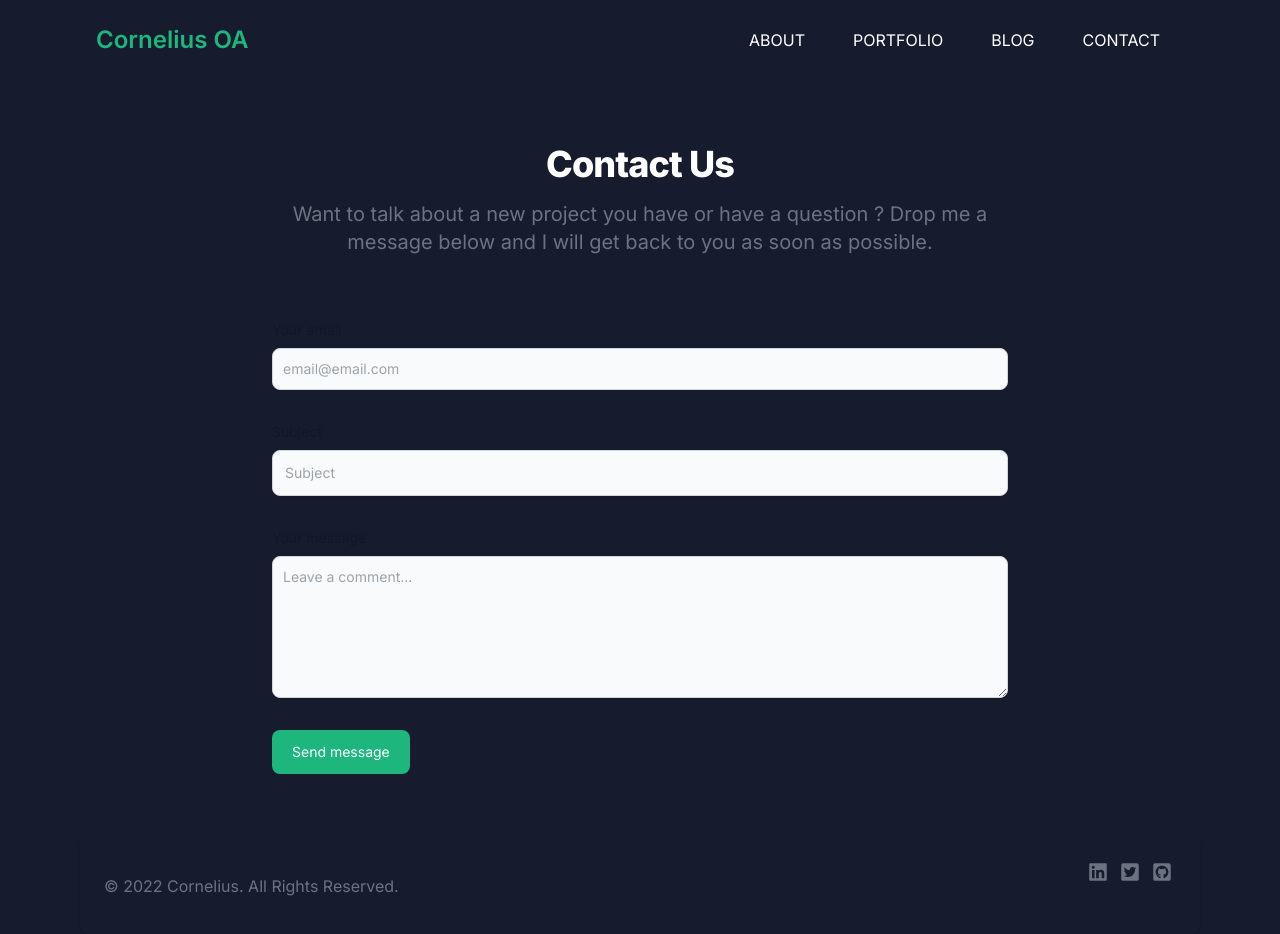
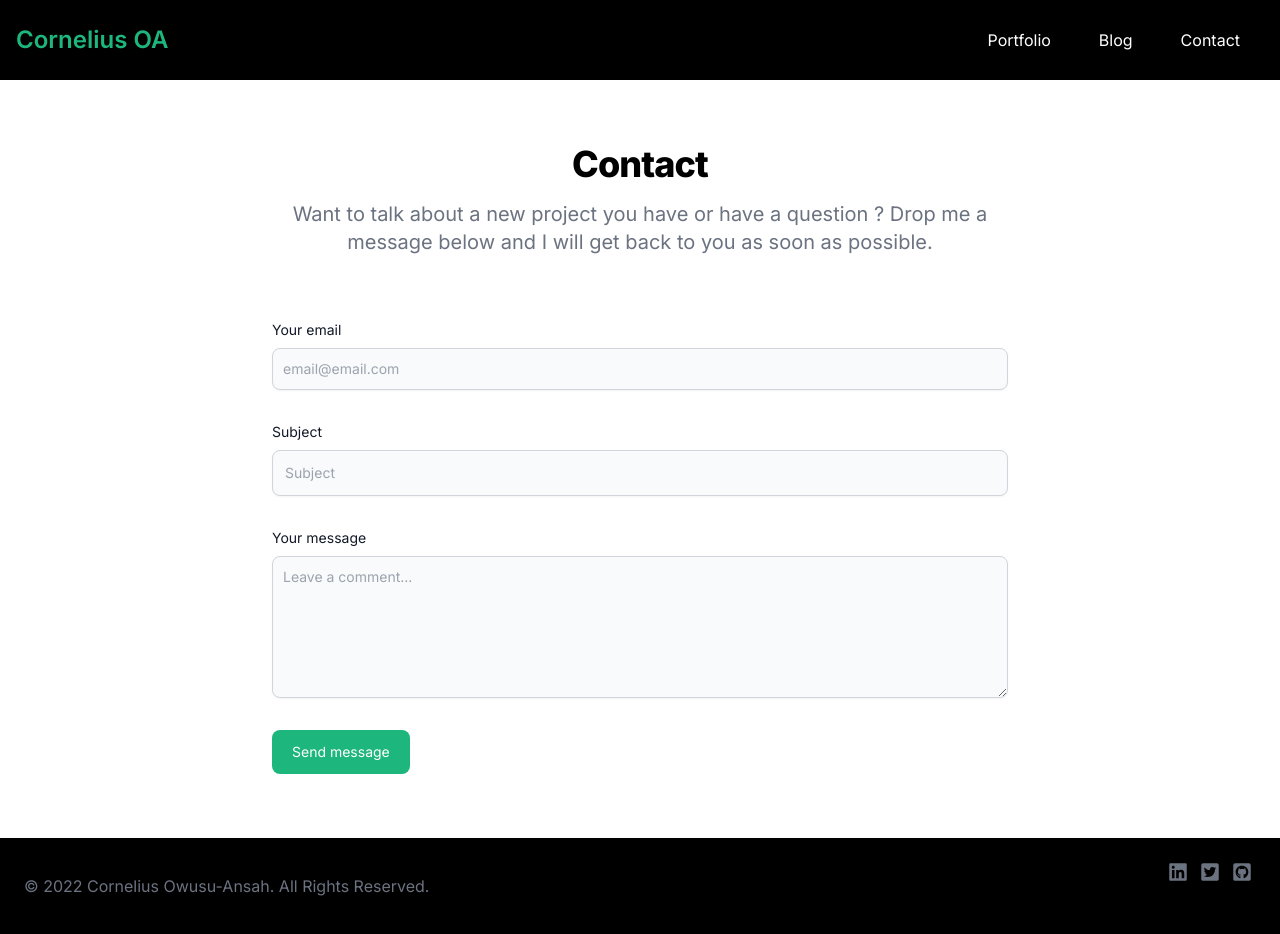
Before and after one commit to thecornisians/portfolio, a Next.js app: page /contact in a window 1280 px wide. Built offline with nearby package versions, Linux system fonts and the light colour scheme.

Commit message:
'Updates to hero and profile pages'

```diff
--- /dev/null
+++ b/components/About.js
@@ -0,0 +1,50 @@
+import Image from "next/image"
+import { icons } from "react-icons"
+import cornelius from "../public/cornelius.JPG"
+import { FaReact,FaBootstrap,FaHtml5 } from 'react-icons/fa'
+import { TbBrandNextjs,TbBrandJavascript,TbBrandCss3,TbBrandTailwind } from "react-icons/tb";
+import { DiNodejs } from "react-icons/di";
+import { SiPostman,SiMongodb,SiExpress } from "react-icons/si";
+
+
+export default function About(){
+    return(
+        // bg-[#2B69B3]
+                <section className='p-4 smooth-scroll bg-[#ebf1f8] mb-5' id="about">
+                    <div className="lg:flex lg:flex-row-reverse align-center justify-center scroll-smooth sm:gap-10 ">
+                      {/* flex flex-col-reverse md:gap-6 align-center justify-center scroll-smooth sm:gap-10 */}
+                      <div className='mx-auto my-auto rounded-full w-96 h-96 mt-20 mb-20 overflow-hidden md:h-96 md:w-96'>
+                             <Image src={cornelius}  alt="cornelius-owusu-ansah"/>
+                        </div>
+
+                      <div className=" text-xl sm:mb-5 max-w-4xl align-middle my-9 text-center p-3">
+                        <h3 className="text-4xl mb-12 font-extrabold text-center lg:text-right">About Me</h3>
+                          <p className="font-md md:font-xl md:text-left mb-2 text-center">I am a Full stack Software Engineer who loves building products that help make the world a little better. Skilled in solving problems with HTML, CSS, JavaScript, React, Nextjs, Node, Express, MongoDB.
+                          </p>
+                          <p className="font-md md:font-xl md:text-left mb-2 text-center" >A lifelong learner with interests spanning different disciplines. We can have a chat about psychology, philosophy, Economics, Physics, etc. I write about my learnings in my weekly newsletter  <a href="https://cowans.substack.com" rel="noreferrer" className="text-[#1DB67D]" target='_blank'>here. </a>
+                            When I am not writing code, you can find me listening to or making music. I occassionaly also write and direct short films/ creative projects. You can see some of my past projects  <a href="https://instagram.com/thecornisians" rel="noreferrer" className="text-[#1DB67D]" target='_blank'>here.</a>
+                          </p>
+                      </div>
+                    </div>
+
+                  <section className="text-center">
+                    <h3 className=" text-2xl md:text-4xl md:mb-12 font-extrabold">Tech Stack and Frameworks</h3>
+                    <div className="flex text-6xl gap-2 md:gap-4 mx-auto py-12 justify-center">
+                      <FaReact />
+                      <TbBrandNextjs />
+                      <TbBrandJavascript />
+                      <FaHtml5 />
+                      <TbBrandCss3 />
+                      <TbBrandTailwind />
+                      <FaBootstrap />
+                      <DiNodejs />
+                      <SiExpress />
+                      <SiMongodb />
+                      <SiPostman />
+                    </div>
+
+                  </section>
+                </section>
+
+    )
+}
--- a/components/Footer.js
+++ b/components/Footer.js
@@ -5,8 +5,8 @@ import { FaGithubSquare } from "react-icons/fa"
 
 export default function Footer(){
     return (
-        <footer className="p-4 rounded-lg shadow md:items-center md:justify-between md:p-6 dark:bg-gray-800 md:flex lg:flex">
-            <span className="text-md text-gray-500 sm:text-center dark:text-gray-400">© 2022 Cornelius. All Rights Reserved.
+        <footer className="p-4 shadow md:items-center md:justify-between md:p-6 dark:bg-gray-800 md:flex lg:flex bg-black text-white">
+            <span className="text-md text-gray-500 sm:text-center dark:text-gray-400">© 2022 Cornelius Owusu-Ansah. All Rights Reserved.
             </span>
             <ul className="flex flex-wrap items-center gap-2 mt-3 text-md text-gray-500 dark:text-gray-400 sm:mt-0">
                 <li>
--- a/components/Form.js
+++ b/components/Form.js
@@ -2,19 +2,19 @@ export default function Form(){
     return (
     <section>
         <div className="py-8 lg:py-16 px-4 mx-auto max-w-screen-md">
-            <h2 className="mb-4 text-4xl tracking-tight font-extrabold text-center text-white dark:text-white">Contact Us</h2>
+            <h2 className="mb-4 text-4xl tracking-tight font-extrabold text-center text-black dark:text-white">Contact</h2>
             <p className="mb-8 lg:mb-16 font-light text-center text-gray-500 dark:text-gray-400 sm:text-xl">Want to talk about a new project you have or have a question ? Drop me a message below and I will get back to you as soon as possible.</p>
-            <form action="#" className="space-y-8">
+            <form action="mailto:thecornisians@gmail.com" method="post" enctype="text/plain" className="space-y-8">
                 <div>
-                    <label for="email" className="block mb-2 text-sm font-medium text-gray-900 dark:text-gray-300">Your email</label>
+                    <label htmlFor="email" className="block mb-2 text-sm font-medium text-gray-900 dark:text-gray-300">Your email</label>
                     <input type="email" id="email" className="shadow-sm bg-gray-50 border border-gray-300 text-gray-900 text-sm rounded-lg focus:ring-primary-500 focus:border-primary-500 block w-full p-2.5 dark:bg-gray-700 dark:border-gray-600 dark:placeholder-gray-400 dark:text-white dark:focus:ring-primary-500 dark:focus:border-primary-500 dark:shadow-sm-light" placeholder="email@email.com" required/>
                 </div>
                 <div>
-                    <label for="subject" className="block mb-2 text-sm font-medium text-gray-900 dark:text-gray-300">Subject</label>
+                    <label htmlFor="subject" className="block mb-2 text-sm font-medium text-gray-900 dark:text-gray-300">Subject</label>
                     <input type="text" id="subject" className="block p-3 w-full text-sm text-gray-900 bg-gray-50 rounded-lg border border-gray-300 shadow-sm focus:ring-primary-500 focus:border-primary-500 dark:bg-gray-700 dark:border-gray-600 dark:placeholder-gray-400 dark:text-white dark:focus:ring-primary-500 dark:focus:border-primary-500 dark:shadow-sm-light" placeholder="Subject" required />
                 </div>
                 <div className="sm:col-span-2">
-                    <label for="message" className="block mb-2 text-sm font-medium text-gray-900 dark:text-gray-400">Your message</label>
+                    <label htmlFor="message" className="block mb-2 text-sm font-medium text-gray-900 dark:text-gray-400">Your message</label>
                     <textarea id="message" rows="6" className="block p-2.5 w-full text-sm text-gray-900 bg-gray-50 rounded-lg shadow-sm border border-gray-300 focus:ring-primary-500 focus:border-primary-500 dark:bg-gray-700 dark:border-gray-600 dark:placeholder-gray-400 dark:text-white dark:focus:ring-primary-500 dark:focus:border-primary-500" placeholder="Leave a comment..."></textarea>
                 </div>
                 <button type="submit" className="py-3 px-5 text-sm font-medium text-center text-white rounded-lg bg-[#1DB67D] sm:w-fit hover:bg-primary-800 focus:ring-4 focus:outline-none focus:ring-primary-300 dark:bg-primary-600 dark:hover:bg-primary-700 dark:focus:ring-primary-800">Send message</button>
--- a/components/Logos.js
+++ b/components/Logos.js
@@ -6,7 +6,7 @@ import Asomani from '../public/nanaasomani.png'
 export default function Logos(){
     return(
 
-    <div className="relative flex overflow-x-hidden text-white">
+    <div className="relative flex overflow-x-hidden text-white sm:hidden md:block bg-black">
         <div className="py-12 animate-marquee ">
           <span className="text-4xl mx-4 hover:text-gray-400 "><a href="http://thechillgh.com/" target="_blank" rel="noreferrer">ChillRiver Resort</a></span>
           <span className="text-4xl mx-4 text-[#1DB67D] "><a href="https://nanaasomani.com/" target="_blank" rel="noreferrer">Nana Asomani</a></span>
--- a/components/Navbar.js
+++ b/components/Navbar.js
@@ -3,10 +3,14 @@ import Head from 'next/head'
 import { useState } from "react";
 import contact from "../pages/contact";
 import about from "../pages/about";
-import { FaBars, FaTimes} from "react-icons/fa"
+import portfolio from  '../pages/portfolio'
+import { FaBars, FaTimes, FaRegMoon} from "react-icons/fa"
+import { MdOutlineLightMode,MdOutlineDarkMode } from "react-icons/md"
 
 export default function Navbar(){
     const [navbar, setNavbar] = useState(false);
+    const[ darkMode, setDarkMode] = useState(false)
+
 
     return (
         <div>
@@ -16,8 +20,8 @@ export default function Navbar(){
                 <link rel="icon" href="/favicon.png" />
             </Head>
 
-
-        <header className="bg-[#161C2D] border-5 border-white">
+            {/* bg-[#161C2D] */}
+        <header className="bg-black border-5 border-white">
                 <nav className="px-2 sm:px-4 py-2.5 rounded">
                     <div className="container flex flex-wrap justify-between items-center mx-auto">
                         <Link href="/" className="flex items-center cursor-pointer">
@@ -60,19 +64,17 @@ export default function Navbar(){
 
                         <div className={`w-full md:block md:w-auto ${
                             navbar ? "block" : "hidden"}`} id="display-navigation">
-                            <ul className="flex flex-col p-4 mt-4 text-center uppercase rounded-lg text-lg  md:flex-row md:space-x-8 md:mt-0 md:text-sm md:font-medium">
-                                <li className="text-white hover:bg-gray-300 dark:hover:bg-[#424242] py-0.5 px-2 rounded text-base">
-                                <Link href="/about">ABOUT</Link>
+                            <ul className={`leading-8 flex flex-col p-4 mt-4 text-center rounded-lg text-lg  md:flex-row md:space-x-8 md:mt-0 md:text-sm md:font-medium ${darkMode ? 'text-black' : 'text-white'} `}>
+                                <li className="hover:bg-gray-300 dark:hover:bg-[#424242] py-0.5 px-2 rounded text-base">
+                                    <Link href="/portfolio">Portfolio</Link>
                                 </li>
-                                <li className="text-white hover:bg-gray-300 dark:hover:bg-[#424242] py-0.5 px-2 rounded text-base">
-                                    <Link href="/">PORTFOLIO</Link>
+                                <li className="hover:bg-gray-300 dark:hover:bg-[#424242] py-0.5 px-2 rounded text-base">
+                                <a href="https://cowans.substack.com/" target='_blank' rel="noreferrer">Blog</a>
                                 </li>
-                                <li className="text-white hover:bg-gray-300 dark:hover:bg-[#424242] py-0.5 px-2 rounded text-base">
-                                <a href="https://cowans.substack.com/" target='_blank' rel="noreferrer">BLOG</a>
+                                <li className="hover:bg-gray-300 dark:hover:bg-[#424242] py-0.5 px-2 rounded text-base">
+                                    <Link href="/contact">Contact</Link>
                                 </li>
-                                <li className="text-white hover:bg-gray-300 dark:hover:bg-[#424242] py-0.5 px-2 rounded text-base">
-                                    <Link href="/contact">CONTACT</Link>
-                                </li>
+                                {/* <li onClick={() => setDarkMode(!darkMode)} className="flex text-lg dark:hover:bg-[#424242]"> <MdOutlineDarkMode className="text-center"/></li> */}
                             </ul>
                         </div>
                     </div>
--- a/components/Portfolio.js
+++ b/components/Portfolio.js
@@ -6,8 +6,8 @@ import Drinks from '../public/drinks.gif'
 
 export default function Portfolio(){
     return (
-        <section id='portfolio' className='scroll-smooth p-5'>
-                <div className="text-white text-center">
+        <section id='portfolio' className='scroll-smooth p-5 '>
+                <div className="text-center">
                     <h3 className='font-semibold text-lg text-primary mb-2'> Portfolio</h3>
                     <h4 className="font-bold text-3xl sm:text-4xl md:text-[40px] text-dark mb-4">
                       Recent Projects
@@ -21,7 +21,7 @@ export default function Portfolio(){
               <div>
                       <div className='flex flex-col gap-10 py-10 lg:flex-row lg:flex-wrap'>
                           <div className='basis-1/3 flex-1'>
-                              <Image src={creativeConnect} className="rounded-lg max-w-full h-15 w-15" alt='creative-connect' />
+                              <Image src={creativeConnect} className="rounded-lg max-w-full h-8 w-8" alt='creative-connect' />
                               <div className='flex gap-3 mt-2'>
                                 <button className="px-5 py-3 text-white rounded-md bg-gray-800 hover:bg-gray-400"> <a href='https://github.com/thecornisians/Creatives-connect' target='_blank' rel="noreferrer">Github Repo</a></button>
                                 <button className="px-5 py-3 text-white rounded-md bg-gray-800 hover:bg-gray-400"> <a href='https://creativeconnect.cyclic.app/' target='_blank' rel="noreferrer">Live Site</a></button>
@@ -29,7 +29,7 @@ export default function Portfolio(){
                           </div>
 
                           <div className='basis-1/3 flex-1'>
-                            <Image src={Nanaasomani} className="rounded-lg max-w-full h-15 w-15" alt='nanaasomani' />
+                            <Image src={Nanaasomani} className="rounded-lg max-w-full h-8 w-8" alt='nanaasomani' />
                             <div className='flex gap-3 mt-2'>
                                 <button className="px-5 py-3 text-white rounded-md bg-gray-800 hover:bg-gray-400"> <a href='#'>Github Repo</a></button>
                                 <button className="px-5 py-3 text-white rounded-md bg-gray-800 hover:bg-gray-400"> <a href='https://nanaasomani.com/' target='_blank' rel="noreferrer">Live Site</a></button>
@@ -37,7 +37,7 @@ export default function Portfolio(){
                           </div>
 
                           <div className='basis-1/3 flex-1'>
-                            <Image src={Happynotes} className="rounded-lg max-w-full h-15 w-15" alt='happynotes'/>
+                            <Image src={Happynotes} className="rounded-lg max-w-full h-8 w-8" alt='happynotes'/>
                             <div className='flex gap-3 mt-2'>
                                 <button className="px-5 py-3 text-white rounded-md bg-gray-800 hover:bg-gray-400"> <a href='https://github.com/thecornisians/happy-notes' target='_blank' rel="noreferrer">Github Repo</a></button>
                                 <button className="px-5 py-3 text-white rounded-md bg-gray-800 hover:bg-gray-400"> <a href='#'>Live Site</a></button>
@@ -45,7 +45,7 @@ export default function Portfolio(){
                           </div>
 
                           <div className='basis-1/3 flex-1'>
-                            <Image src={Drinks} className="rounded-lg max-w-full h-15 w-15" alt='drinks' />
+                            <Image src={Drinks} className="rounded-lg max-w-full h-8 w-8" alt='drinks' />
                             <div className='flex gap-3 mt-2'>
                                 <button className="px-5 py-3 text-white rounded-md bg-gray-800 hover:bg-gray-400"> <a href='https://github.com/thecornisians/cocktail-recipe' target='_blank' rel="noreferrer">Github Repo</a></button>
                                 <button className="px-5 py-3 text-white rounded-md bg-gray-800 hover:bg-gray-400"> <a href=''>Live Site</a></button>
@@ -54,10 +54,10 @@ export default function Portfolio(){
                       </div>
               </div>
 
-              <span className="font-semibold text-lg text-primary mb-2 block text-white text-center">
+              {/* <span className="font-semibold text-lg text-primary mb-2 block text-white text-center">
                       Past Clients
               </span>
-
+            */}
         </section>
     )
 }
--- /dev/null
+++ b/components/Projects.js
@@ -0,0 +1,17 @@
+import Amargaret from "../public/Amargaret.png"
+import chill from "../public/chill.png"
+import Image from "next/image"
+
+
+export default function Projects(){
+    return(
+        <section>
+            <h3> Built for Companies including: </h3>
+            <div className="flex">
+                <a href='https://shopamargaret.com/' target='_blank' rel="noreferrer" className="h-20 w-20"><Image src={Amargaret}  /></a>
+                <a href='https://thechillgh.com/' target='_blank' rel="noreferrer" className="h-20 w-20"><Image src={chill} /></a>
+            </div>
+
+        </section>
+    )
+}
--- a/pages/contact.js
+++ b/pages/contact.js
@@ -5,7 +5,7 @@ import Footer from "../components/Footer"
 
 export default function Contact(){
     return(
-        <main className=' bg-[#161C2D] px-10 dark:bg-gray-900 md:px-20 scroll-smooth' >
+        <main className=' dark:bg-gray-900 scroll-smooth' >
                 <section className='min-h-screen'>
                     <Navbar />
                     <Form />
--- a/pages/index.js
+++ b/pages/index.js
@@ -5,28 +5,28 @@ import Portfolio from '../components/Portfolio'
 import Image from "next/image"
 import Logos from '../components/Logos';
 import Footer from '../components/Footer';
+import About from '../components/About'
+import Form from '../components/Form';
+import { useState } from 'react';
 
 
 
 export default function Home({ portfolioImage }) {
+  const[ darkMode, setDarkMode] = useState(false)
+
   return (
-      <div className='bg-[#161C2D] min-h-full'>
+    // bg-[#161C2D]
+      <div>
           <Navbar />
           <Hero />
+          <About />
           <Portfolio />
           <Logos />
+          <Form />
 
         <Footer />
 
       </div>
-      // className='container bg-[#161C2D] px-10 md:px-20 scroll-smooth'
 
   )
 }
-{/* <div className='min-h-screen'>
-<Header />
-<Hero  />
-</div>
-<Portfolio />
-<Logos />
-<Footer /> */}
--- /dev/null
+++ b/pages/portfolio.js
@@ -0,0 +1,15 @@
+import Portfolio from "../components/Portfolio";
+import Navbar from "../components/Navbar";
+import Footer from "../components/Footer";
+import Projects from "../components/Projects";
+
+export default function portfolioPage(){
+    return (
+        <section className="bg-gray-200">
+            <Navbar />
+            <Portfolio className="min-h-full"/>
+            {/* <Projects /> */}
+            <Footer />
+        </section>
+    )
+}
--- a/tailwind.config.js
+++ b/tailwind.config.js
@@ -22,7 +22,8 @@ module.exports = {
           '100%': { transform: 'translateX(0%)' },
         },
       },
-    }
+    },
+
   },
   plugins: [],
 }
```
Also changed, not shown: components/Hero.js (+20 -39 lines).
